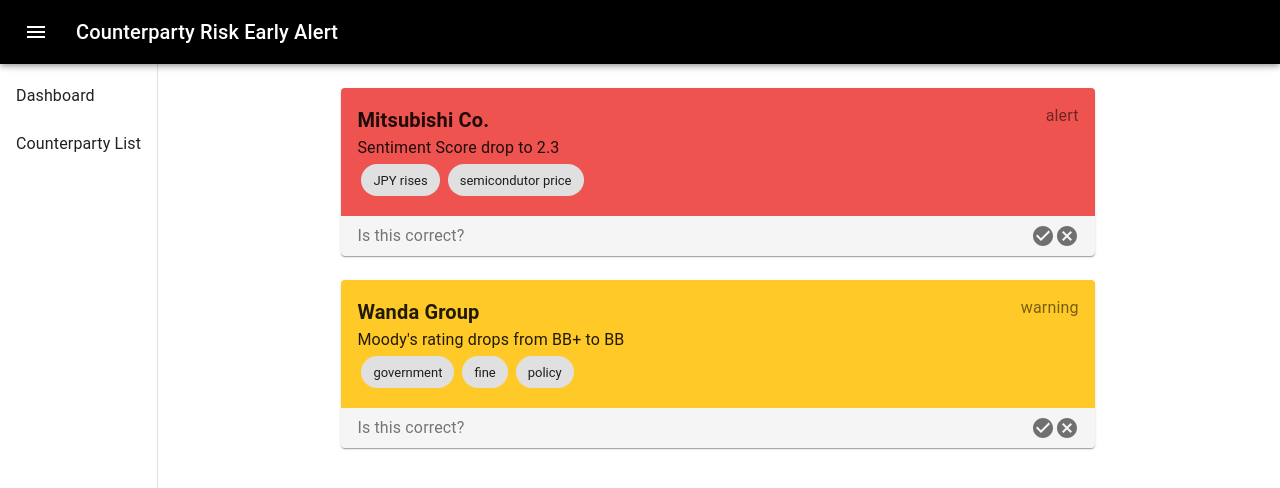
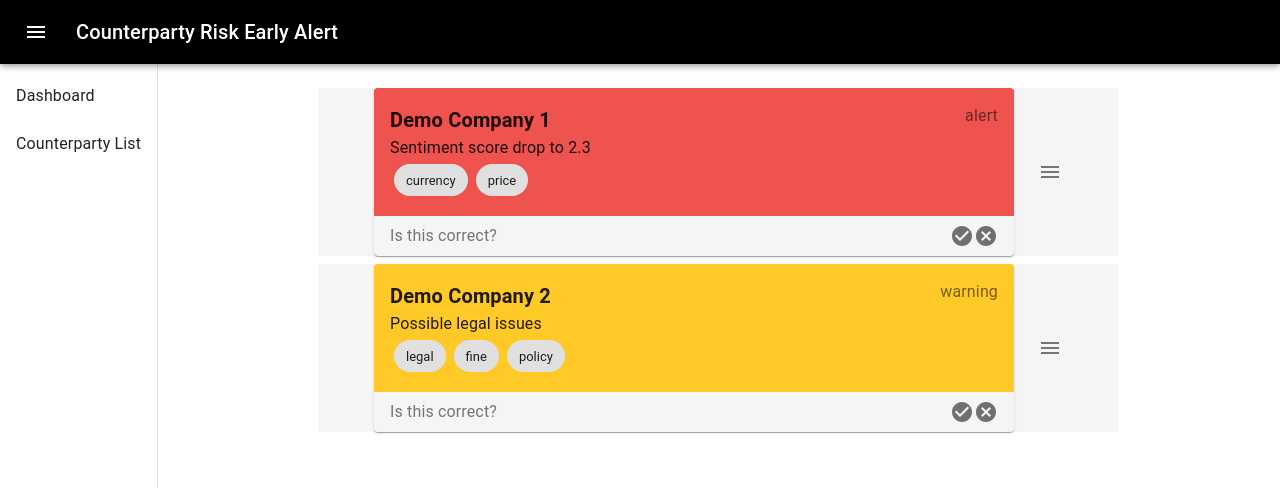
Before and after one commit to SGHKUST-FYP-Portfolio-Alert/portfolio-early-alert-intelligent-frontend, a React (Create React App) app: page / in a window 1280 px wide. Shown: the top 488 px of the page. Built offline with nearby package versions, Linux system fonts and the light colour scheme.

Commit message:
Remove exact company name, add UI demo for dnd

```diff
--- a/src/pages/Counterparty.js
+++ b/src/pages/Counterparty.js
@@ -68,8 +68,8 @@ const Counterparty = (props) => {
   ]
 
   const data = [
-    {'company_id': 'mitsubishi', 'company_name': 'Mitsubishi Co.', 'sentimentHistory': sentimentHistory, 'alertHistory': alertHistory, 'news': news },
-    {'company_id': 'wanda', 'company_name': 'Wanda Group', 'sentimentHistory': sentimentHistory, 'alertHistory': alertHistory, 'news': news },
+    {'company_id': 'mitsubishi', 'company_name': 'Demo Company 1', 'sentimentHistory': sentimentHistory, 'alertHistory': alertHistory, 'news': news },
+    {'company_id': 'wanda', 'company_name': 'Demo Company 2', 'sentimentHistory': sentimentHistory, 'alertHistory': alertHistory, 'news': news },
   ].find(item => item.company_id === companyId)
 
 
--- a/src/pages/CounterpartyList.js
+++ b/src/pages/CounterpartyList.js
@@ -31,8 +31,8 @@ const CounterpartyList = (props) => {
   ]
 
   const data = [
-    {'company_id': 'mitsubishi', 'company_name': 'Mitsubishi Co.' },
-    {'company_id': 'wanda', 'company_name': 'Wanda Group' }
+    {'company_id': 'mitsubishi', 'company_name': 'Demo Company 1' },
+    {'company_id': 'wanda', 'company_name': 'Demo Company 2' }
   ]
 
   return (
--- a/src/pages/Dashboard.js
+++ b/src/pages/Dashboard.js
@@ -9,7 +9,8 @@ import Chip from '@material-ui/core/Chip';
 import IconButton from '@material-ui/core/IconButton';
 import CheckCircleIcon from '@material-ui/icons/CheckCircle';
 import CancelIcon from '@material-ui/icons/Cancel';
-
+import MenuIcon from '@material-ui/icons/Menu';
+import { Autorenew } from '@material-ui/icons';
 
 const useStyles = makeStyles((theme) => ({
   companyName: {
@@ -20,10 +21,9 @@ const useStyles = makeStyles((theme) => ({
     padding: theme.spacing(3),
   },
   card: {
-    width: '70%',
-    margin: 'auto',
-    marginBottom: theme.spacing(3),
-    textAlign: 'left'
+    minWidth: '80%',
+    textAlign: 'left',
+    marginRight: theme.spacing(3)
   },
   cardAlert: {
     backgroundColor: colors.red[400],
@@ -53,7 +53,19 @@ const useStyles = makeStyles((theme) => ({
   Row: {
     display: 'flex',
     justifyContent: 'space-between'
-  }
+  },
+  cardRow: {
+    display: 'flex',
+    margin: 'auto',
+    maxWidth: 800,
+    justifyContent: 'center',
+    alignItems: 'center',
+    backgroundColor: colors.grey[100],
+    marginBottom: theme.spacing(1)
+  },
+  menuIcon: {
+    color: colors.grey[600]
+  },
 }));
 
 const Dashboard = (props) => {
@@ -62,12 +74,13 @@ const Dashboard = (props) => {
   const { history } = props;
 
   const data = [
-    { 'company_id': 'mitsubishi', 'company_name': 'Mitsubishi Co.', 'type': 'alert', 'content': 'Sentiment Score drop to 2.3', 'keywords': ['JPY rises', 'semicondutor price'] },
-    { 'company_id': 'wanda', 'company_name': 'Wanda Group', 'type': 'warning', 'content': "Moody's rating drops from BB+ to BB", 'keywords': ['government', 'fine', 'policy'] }
+    { 'company_id': 'mitsubishi', 'company_name': 'Demo Company 1', 'type': 'alert', 'content': 'Sentiment score drop to 2.3', 'keywords': ['currency', 'price'] },
+    { 'company_id': 'wanda', 'company_name': 'Demo Company 2', 'type': 'warning', 'content': "Possible legal issues", 'keywords': ['legal', 'fine', 'policy'] }
   ]
   return (
     <div className={classes.dashboard}>
       { data.map((item, index) =>
+        <div className={classes.cardRow}>
         <Card
           className={classnames(
             classes.card,
@@ -110,6 +123,8 @@ const Dashboard = (props) => {
             </div>
           </CardContent>
         </Card>
+        <MenuIcon className={classes.menuIcon}/>
+        </div>
       )}
     </div>
   );
```
